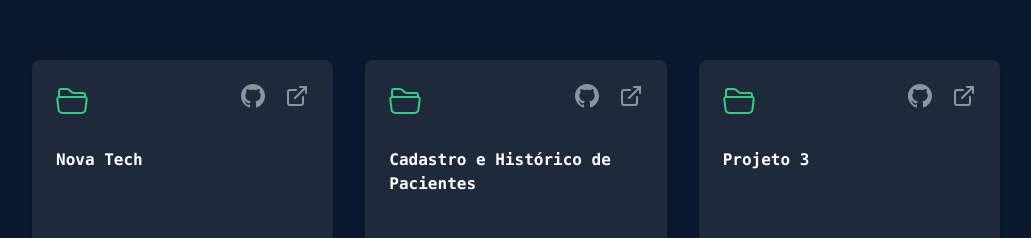
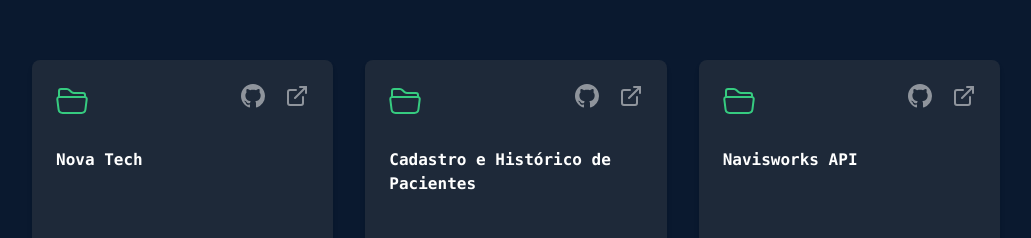
Before and after one commit to Loreto1306/portifolio, a React (Vite) app: page / in a window 1280 px wide. Shown: the part 2022-2260 px from the top of the page, without its empty margins (124-1155 px from the left). Built offline with nearby package versions, Linux system fonts and the light colour scheme.

Commit message:
Feature: New project in Projects secction

```diff
--- a/src/main.jsx
+++ b/src/main.jsx
@@ -10,8 +10,8 @@ import Footer from './pages/Footer.jsx'
 createRoot(document.getElementById('root')).render(
   <StrictMode>
     <Header/>
-      <Home />
-      <About />
+      <Home/>
+      <About/>
       <Projects/>
       <Footer/>
   </StrictMode>,
--- a/src/pages/Footer.jsx
+++ b/src/pages/Footer.jsx
@@ -25,7 +25,6 @@ export default function Footer(){
                 <div className="w-px h-24 bg-white opacity-30 mt-2" />
             </div>
 
-
             {/* Barra lateral direita com email */}
             <div className="hidden lg:flex flex-col fixed  right-[-60px] bottom-0 items-center gap-4">
                 <p className="text-xs  opacity-75 rotate-90 tracking-widest hover:text-[#79ffbb] cursor-pointer transition-colors">
--- a/src/pages/Projects.jsx
+++ b/src/pages/Projects.jsx
@@ -45,15 +45,15 @@ export default function Projects(){
                         <div className="flex justify-between items-start ">
                             <BsFolder2Open className="w-8 h-8 text-[#36cb80]" />
                             <div className="flex gap-5">
-                            <a href="https://github.com/Loreto1306/blood-reader-web-react" target="_blank">
+                            <a href="https://github.com/Loreto1306/api-navsiworks" target="_blank">
                                 <BsGithub className="w-6 h-6 opacity-50 text-white cursor-pointer hover:opacity-75 transition-colors" />
                             </a>
-                                <a href="https://blood-reader-n15hyd5yl-loreto1306s-projects.vercel.app/" target="_blank">
+                                <a href="https://github.com/Loreto1306/api-navsiworks" target="_blank">
                                     <FiExternalLink className="w-6 h-6 opacity-50  cursor-pointer hover:opacity-75 transition-colors" />
                                 </a>
                             </div>
                         </div>
-                        <p className="mt-8 font-bold">Projeto 3</p>
+                        <p className="mt-8 font-bold">Navisworks API</p>
                     </div>
                     {/* Card 4 */
                     /*<div className="bg-gray-800 sm:h-0 min-h-72 text-white rounded-lg p-6 shadow-md flex flex-col  h-full">
```
